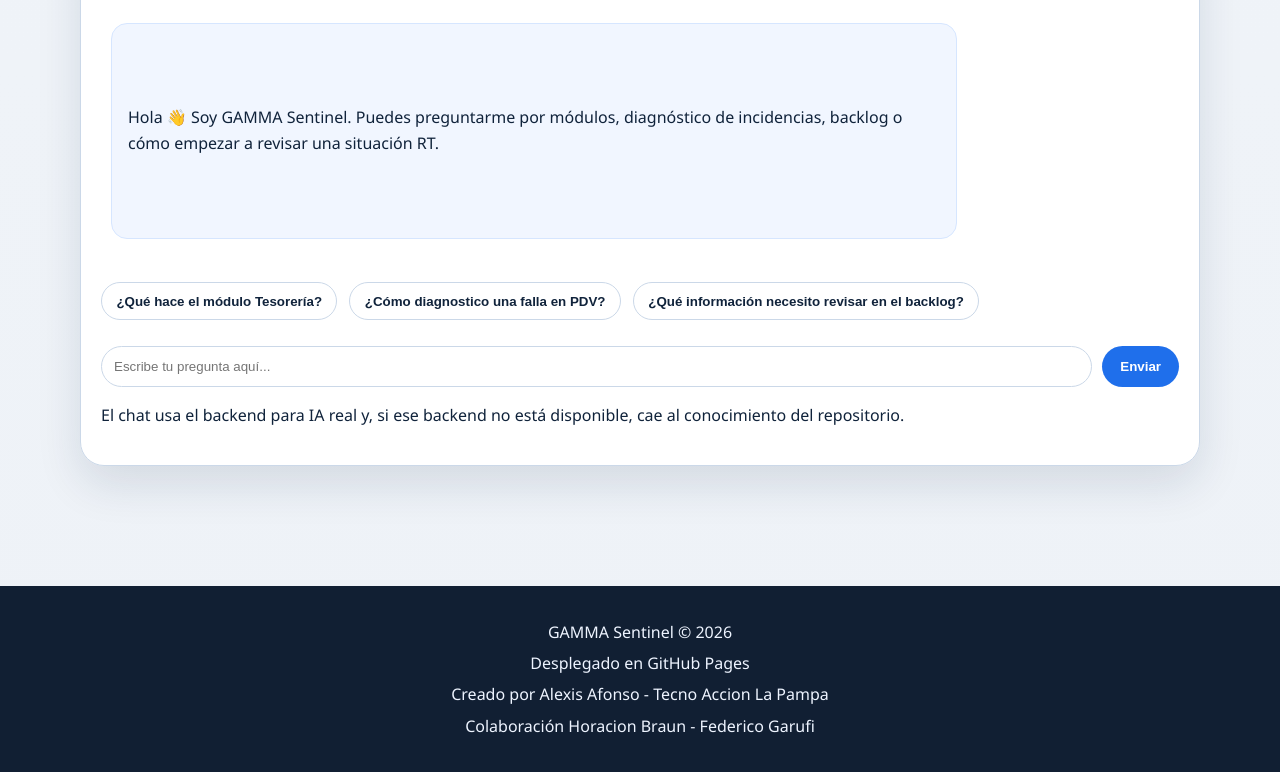
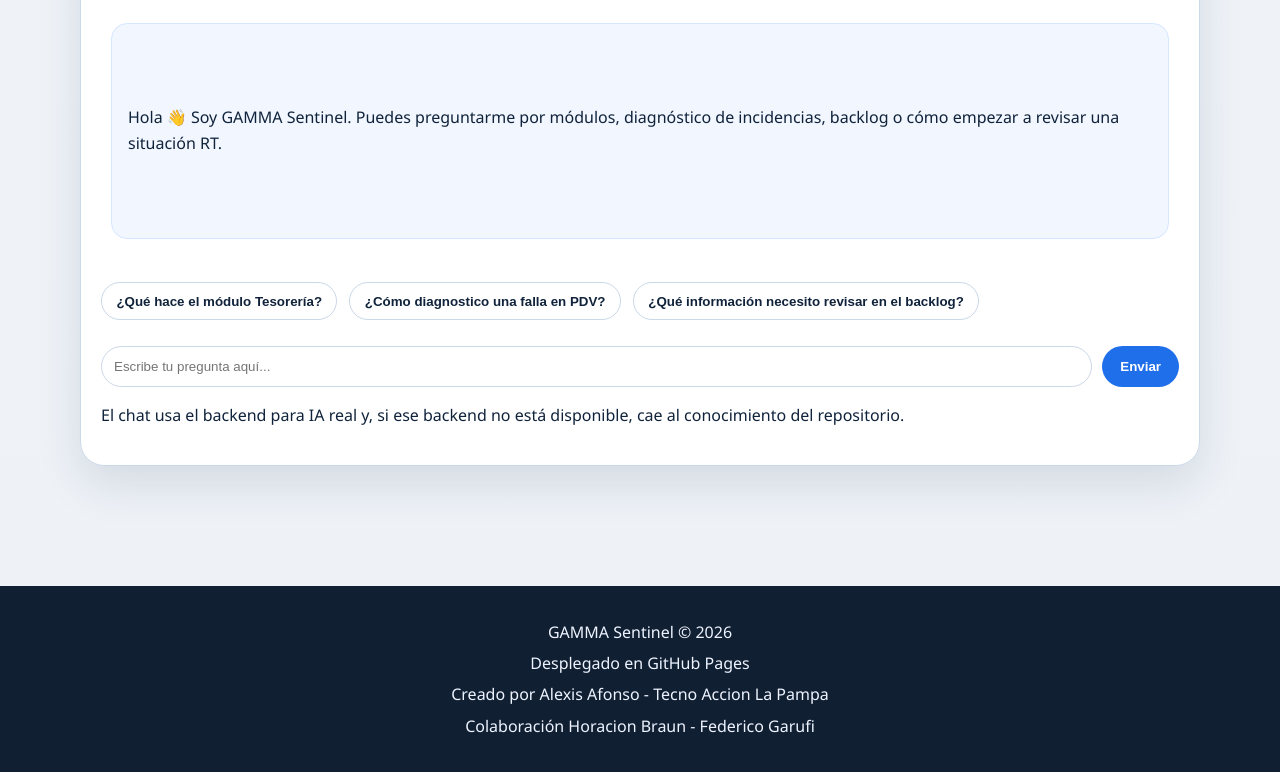
Before and after one commit to Alexis20021983/Gamma-Sentinel, a website: page GAMMA Sentinel/index.html in a window 1280 px wide. Shown: the part 2766-3538 px from the top of the page. Drawn offline with Linux system fonts and the light colour scheme.

Commit message:
CSS actual

```diff
--- a/GAMMA Sentinel/css/styles.css
+++ b/GAMMA Sentinel/css/styles.css
@@ -364,12 +364,13 @@
   padding: 14px 16px;
   border-radius: 16px;
 
-  max-width: 80%;
+  max-width: 100%; /* 🔥 clave */
 
   line-height: 1.6;
 
   white-space: pre-wrap;
   word-break: break-word;
+  overflow-wrap: anywhere; /* 🔥 CRÍTICO */
 
   animation: fadeIn 0.25s ease;
 }
```
